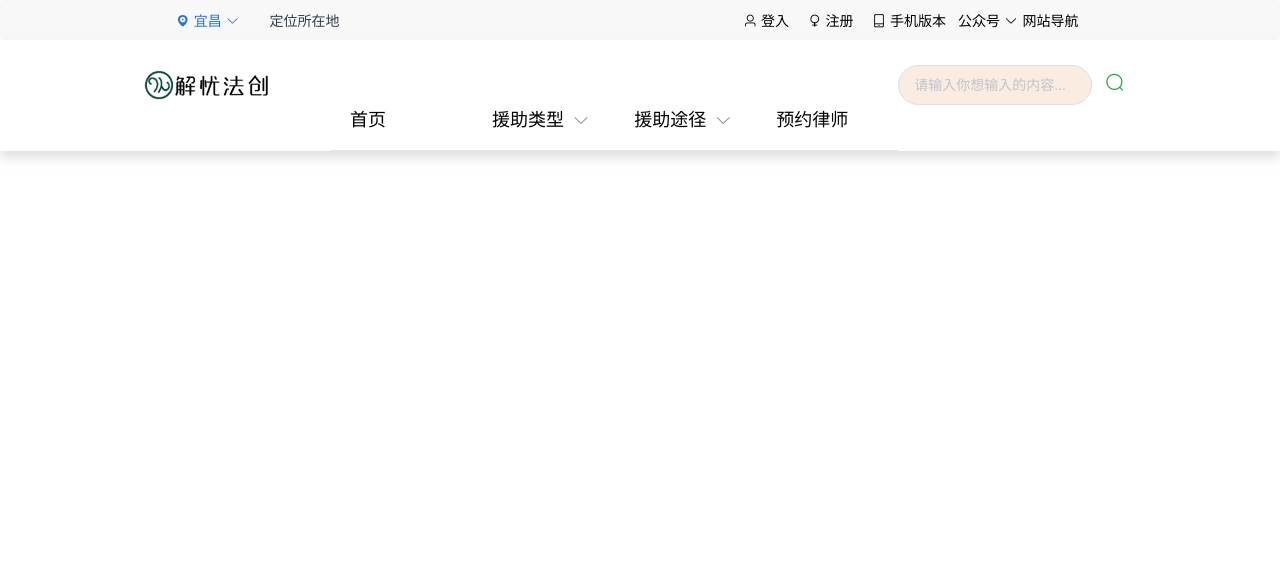
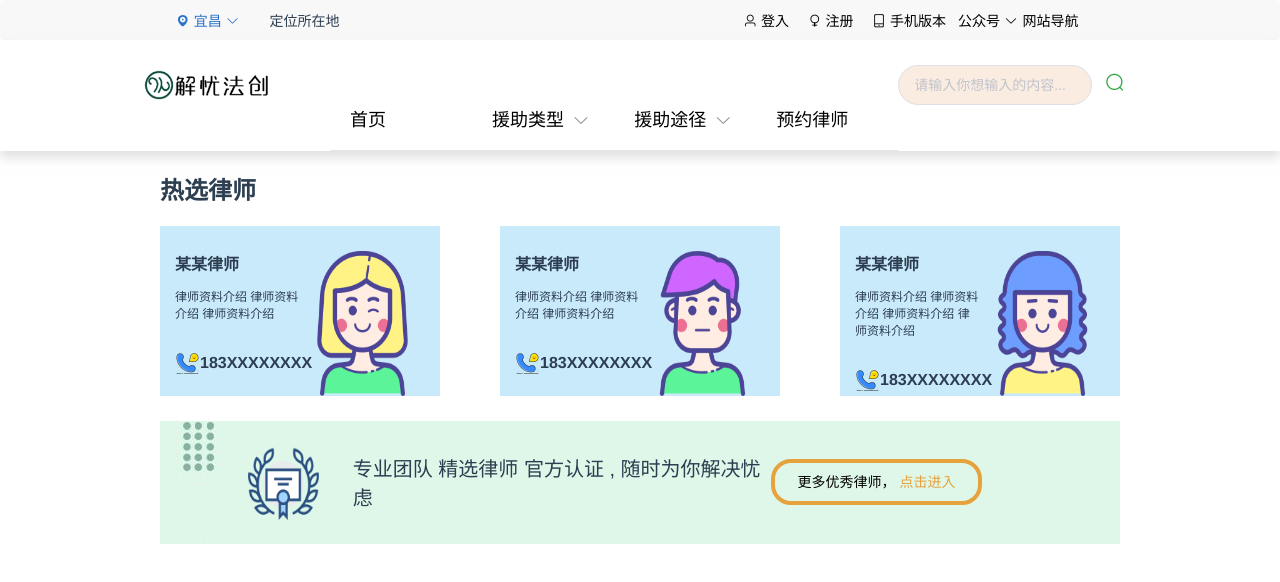
Before and after one commit to qmxwby/jy-vue, a Vue app: page / in a window 1280 px wide. Shown: the top 582 px of the page. Built offline with nearby package versions, Linux system fonts and the light colour scheme.

Commit message:
热选律师组件

```diff
--- a/src/App.vue
+++ b/src/App.vue
@@ -1,16 +1,18 @@
 <template>
   <div id="app">
     <HelloWorld></HelloWorld>
+	<HotLawyers></HotLawyers>
   </div>
 </template>
 
 <script>
 import HelloWorld from './components/HelloWorld.vue'
-
+import HotLawyers from './components/HotLawyers.vue'
 export default {
   name: 'app',
   components: {
-    HelloWorld
+    HelloWorld,
+	HotLawyers
   }
 }
 </script>
@@ -24,7 +26,7 @@ body{
   font-family: 'Avenir', Helvetica, Arial, sans-serif;
   -webkit-font-smoothing: antialiased;
   -moz-osx-font-smoothing: grayscale;
-  text-align: center;
+/*  text-align: center; */
   color: #2c3e50;
   margin-top: 0;
   padding: 0;
--- /dev/null
+++ b/src/components/HotLawyers.vue
@@ -0,0 +1,108 @@
+<template>
+	<div>
+		<el-row type="flex" style="height: 100%;">
+			<el-col :span="3"></el-col>
+			<h2>热选律师</h2>
+		</el-row>
+		<el-row type="flex" style="height: 100%;">
+			<el-col :span="3"></el-col>
+			<el-col :span="18">
+				<el-row type="flex" style="height: 100%;justify-content: space-between">
+					<el-col :span="7" class="lawyer">
+						<el-row type="flex" style="height: 100%;">
+							<el-col :span="12">
+								<h4 style="margin: 0;">某某律师</h4>
+								<p style="font-size: 12px;">律师资料介绍 律师资料介绍 律师资料介绍</p>
+								<br />
+								<el-row type="flex" style="align-items: center;">
+								<img src="../assets/dianhua.png" style="width: 20%;height: 20%;"/>
+								<strong>183XXXXXXXX</strong>
+								</el-row>
+							</el-col>
+							<el-col :span="12">
+								<img src="../assets/renwu.png" style="width: 100%;height: 100%;"/>
+							</el-col>
+						</el-row>
+					</el-col>
+					<el-col :span="7" class="lawyer">
+						<el-row type="flex" style="height: 100%;">
+							<el-col :span="12">
+								<h4 style="margin: 0;">某某律师</h4>
+								<p style="font-size: 12px;">律师资料介绍 律师资料介绍 律师资料介绍</p>
+								<br />
+								<el-row type="flex" style="align-items: center;">
+								<img src="../assets/dianhua.png" style="width: 20%;height: 20%;"/>
+								<strong>183XXXXXXXX</strong>
+								</el-row>
+							</el-col>
+							<el-col :span="12">
+								<img src="../assets/renwu6.png" style="width: 100%;height: 100%;"/>
+							</el-col>
+						</el-row>
+					</el-col>
+					<el-col :span="7" class="lawyer">
+						<el-row type="flex" style="height: 100%;">
+							<el-col :span="12">
+								<h4 style="margin: 0;">某某律师</h4>
+								<p style="font-size: 12px;">律师资料介绍 律师资料介绍 律师资料介绍 律师资料介绍</p>
+								<br />
+								<el-row type="flex" style="align-items: center;">
+								<img src="../assets/dianhua.png" style="width: 20%;height: 20%;"/>
+								<strong>183XXXXXXXX</strong>
+								</el-row>
+							</el-col>
+							<el-col :span="12">
+								<img src="../assets/renwu14.png" style="width: 100%;height: 100%;"/>
+							</el-col>
+						</el-row>
+					</el-col>
+				</el-row>
+			</el-col>
+		</el-row>
+		<el-row type="flex" style="height: 100%; margin-top: 25px">
+			<el-col :span="3"></el-col>
+			<el-col :span="18" class="lawyer_intro">
+				<el-row type="flex" style="height: 100%;">
+					<el-col :span="2"></el-col>
+					<el-col :span="2">
+						<img src="../assets/jiangz.png" style="width: 90%;height: 100%;"/>
+					</el-col>
+					<el-col :span="16">
+						<el-row type="flex" style="height: 100%;justify-content: center;align-items: center;">
+							<el-col :span="16">
+								<p style="font-size: 20px;font-weight: 550;">专业团队 精选律师 官方认证 , 随时为你解决忧虑</p>
+							</el-col>
+							<el-col :span="6" class="click_btn">
+							  <el-button type="warning" round>更多优秀律师， <span style="color: #E6A23C;">点击进入</span></el-button>
+							</el-col>
+						</el-row>
+					</el-col>
+					<el-col :span="4"></el-col>
+				</el-row>
+			</el-col>
+		</el-row>
+	</div>
+</template>
+
+<script>
+</script>
+
+<style scoped="less">
+	.lawyer {
+		background-color: #C9EAFB;
+		height: 170px;
+		padding: 25px 15px 0 15px;
+	}
+	.lawyer_intro {
+		background-image: url(../assets/c.jpg);
+		height: 123px;
+		padding: 20px 10px 20px 10px;
+	}
+	.click_btn >>> .el-button--warning {
+		color: #000000;
+		background-color: #DFF7E9;
+	}
+	.click_btn >>> .el-button {
+		border: 4px solid #E6A23C;
+	}
+</style>
--- a/src/views/Home.vue
+++ b/src/views/Home.vue
@@ -1,18 +1,13 @@
 <template>
   <div class="home">
     <img alt="Vue logo" src="../assets/logo.png">
-    <HelloWorld msg="Welcome to Your Vue.js App"/>
   </div>
 </template>
 
 <script>
 // @ is an alias to /src
-import HelloWorld from '@/components/HelloWorld.vue'
 
 export default {
   name: 'Home',
-  components: {
-    HelloWorld
-  }
 }
 </script>
```
